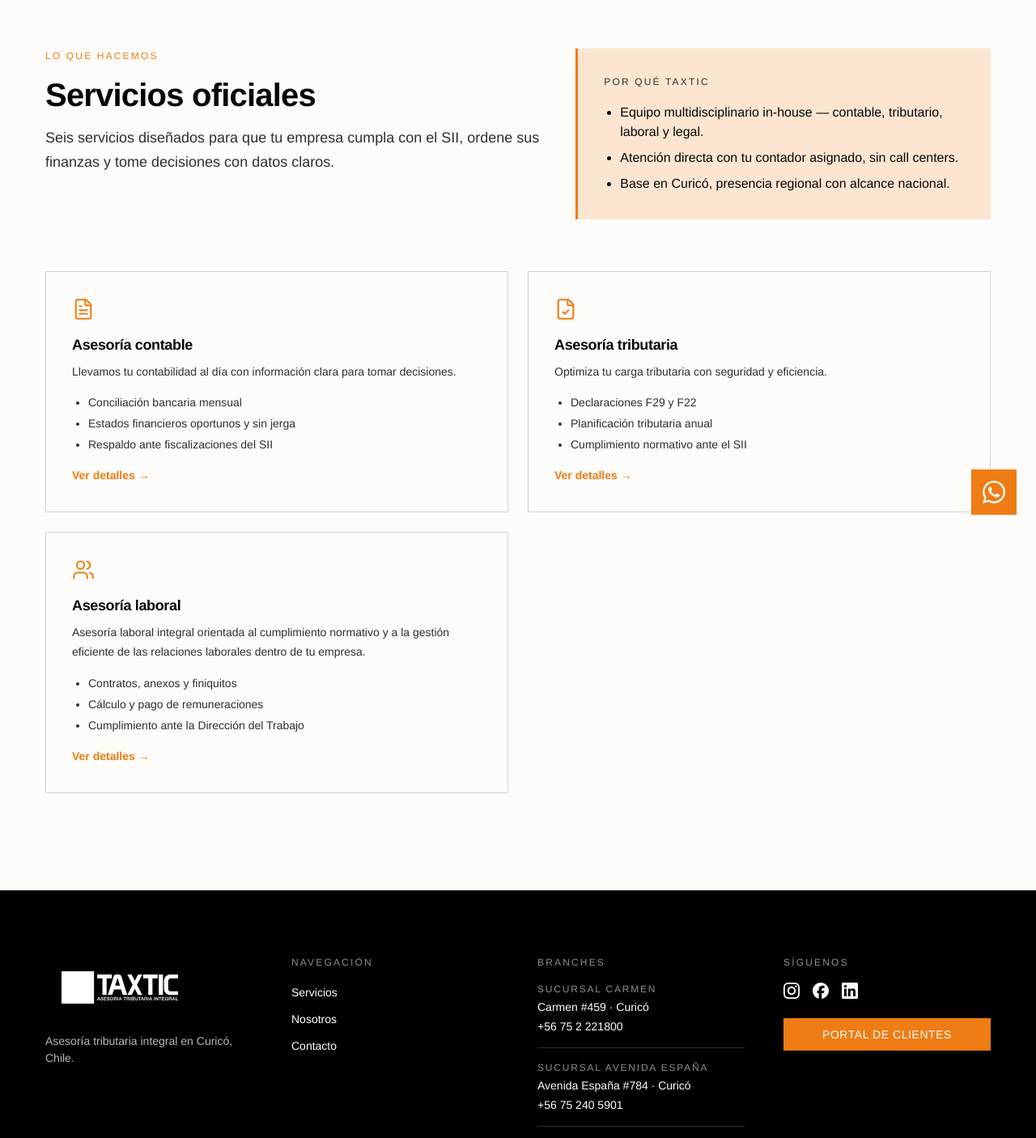
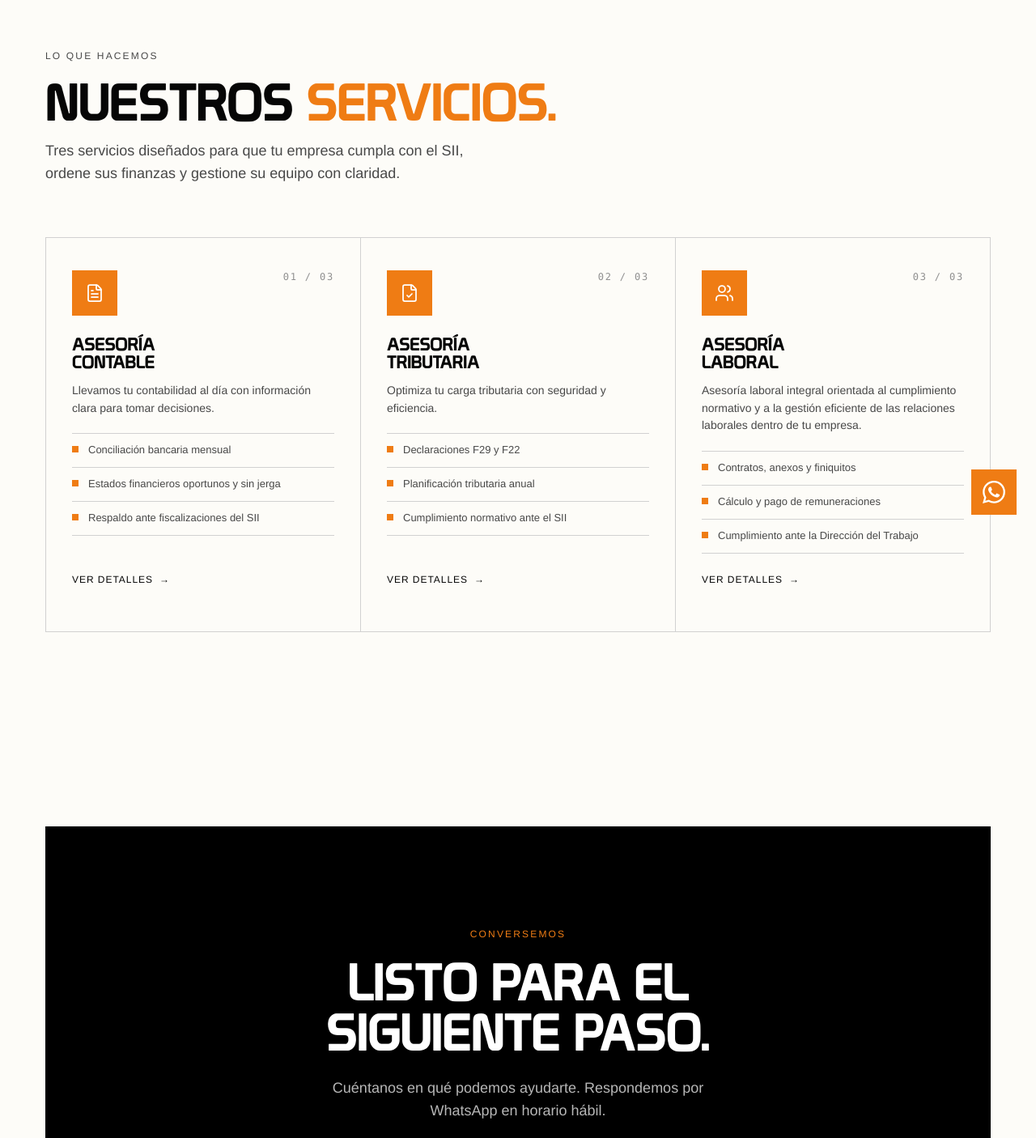
Before and after one commit to TAXTIC/landing-taxtic, a Next.js app: page /en/servicios in a window 1280 px wide. Shown: the part 140-1546 px from the top of the page at 81% size. Built offline with nearby package versions, Linux system fonts and the light colour scheme.

Commit message:
✨ feat(services): reskin del índice de servicios al diseño V2
- hero display + grid de cards con highlights + CTA unificado
- elimina la sección 'por qué' del índice

```diff
--- a/src/app/[locale]/servicios/page.tsx
+++ b/src/app/[locale]/servicios/page.tsx
@@ -2,9 +2,11 @@ import type { Metadata } from "next";
 import { getTranslations, setRequestLocale } from "next-intl/server";
 
 import { Section } from "@/components/common/Section";
-import { AnchorHighlights } from "@/components/sections/AnchorHighlights";
-import { ServicesGrid } from "@/components/sections/ServicesGrid";
-import { loadServicesIndex, type Locale } from "@/lib/content";
+import { SectionHeader } from "@/components/common/SectionHeader";
+import { CTASection } from "@/components/sections/CTASection";
+import { ServicesShowcase } from "@/components/sections/ServicesShowcase";
+import { loadServicesIndex, loadSite, type Locale } from "@/lib/content";
+import { resolveCtaHref } from "@/lib/cta";
 
 type Props = {
   params: Promise<{ locale: string }>;
@@ -16,36 +18,41 @@ export default async function ServicesIndexPage({ params }: Props) {
 
   const locale = rawLocale as Locale;
 
-  const [services, t] = await Promise.all([
+  const [services, site, t] = await Promise.all([
     loadServicesIndex(locale),
+    loadSite(),
     getTranslations({ locale, namespace: "services" }),
   ]);
 
-  const anchorItems = t.raw("indexHero.anchorHighlights.items") as string[];
+  const ctaButton = resolveCtaHref(
+    { kind: "whatsapp", label: t("cta.buttonLabel") },
+    site,
+  );
 
   return (
-    <Section variant="light">
-      <div className="grid gap-10 lg:grid-cols-[1.2fr_1fr] items-start">
-        <div className="flex flex-col gap-4">
-          <span className="label-upper text-(--brand-orange)">
-            {t("indexHero.eyebrow")}
-          </span>
-          <h1 className="text-3xl lg:text-4xl font-bold text-(--gray-900) leading-tight">
-            {t("indexHero.title")}
-          </h1>
-          <p className="text-base lg:text-lg leading-relaxed text-(--gray-700)">
-            {t("indexHero.subtitle")}
-          </p>
+    <>
+      <Section variant="light">
+        <SectionHeader
+          as="h1"
+          display
+          eyebrow={t("indexHero.eyebrow")}
+          title={t("indexHero.title")}
+          accentWord={t("indexHero.accentWord")}
+          subtitle={t("indexHero.subtitle")}
+        />
+        <div className="mt-12 lg:mt-16">
+          <ServicesShowcase
+            services={services.services}
+            seeDetailLabel={t("cards.seeDetailLabel")}
+            showHighlights
+          />
         </div>
-        <AnchorHighlights
-          label={t("indexHero.anchorHighlights.label")}
-          items={anchorItems}
-        />
-      </div>
-      <div className="mt-12 lg:mt-16">
-        <ServicesGrid services={services.services} density="expanded" />
-      </div>
-    </Section>
+      </Section>
+      <CTASection
+        content={{ title: t("cta.title"), subtitle: t("cta.subtitle") }}
+        button={ctaButton}
+      />
+    </>
   );
 }
 
--- a/src/i18n/messages/en.json
+++ b/src/i18n/messages/en.json
@@ -32,17 +32,18 @@
   },
   "services": {
     "indexHero": {
-      "eyebrow": "LO QUE HACEMOS",
-      "title": "Servicios oficiales",
-      "subtitle": "Seis servicios diseñados para que tu empresa cumpla con el SII, ordene sus finanzas y tome decisiones con datos claros.",
-      "anchorHighlights": {
-        "label": "POR QUÉ TAXTIC",
-        "items": [
-          "Equipo multidisciplinario in-house — contable, tributario, laboral y legal.",
-          "Atención directa con tu contador asignado, sin call centers.",
-          "Base en Curicó, presencia regional con alcance nacional."
-        ]
-      }
+      "eyebrow": "Lo que hacemos",
+      "title": "Nuestros servicios.",
+      "accentWord": "servicios.",
+      "subtitle": "Tres servicios diseñados para que tu empresa cumpla con el SII, ordene sus finanzas y gestione su equipo con claridad."
+    },
+    "cards": {
+      "seeDetailLabel": "Ver detalles"
+    },
+    "cta": {
+      "title": "Listo para el siguiente paso.",
+      "subtitle": "Cuéntanos en qué podemos ayudarte. Respondemos por WhatsApp en horario hábil.",
+      "buttonLabel": "Hablemos por WhatsApp"
     },
     "slugHero": {
       "eyebrow": "SERVICIO",
--- a/src/i18n/messages/es.json
+++ b/src/i18n/messages/es.json
@@ -32,17 +32,18 @@
   },
   "services": {
     "indexHero": {
-      "eyebrow": "LO QUE HACEMOS",
-      "title": "Servicios oficiales",
-      "subtitle": "Seis servicios diseñados para que tu empresa cumpla con el SII, ordene sus finanzas y tome decisiones con datos claros.",
-      "anchorHighlights": {
-        "label": "POR QUÉ TAXTIC",
-        "items": [
-          "Equipo multidisciplinario in-house — contable, tributario, laboral y legal.",
-          "Atención directa con tu contador asignado, sin call centers.",
-          "Base en Curicó, presencia regional con alcance nacional."
-        ]
-      }
+      "eyebrow": "Lo que hacemos",
+      "title": "Nuestros servicios.",
+      "accentWord": "servicios.",
+      "subtitle": "Tres servicios diseñados para que tu empresa cumpla con el SII, ordene sus finanzas y gestione su equipo con claridad."
+    },
+    "cards": {
+      "seeDetailLabel": "Ver detalles"
+    },
+    "cta": {
+      "title": "Listo para el siguiente paso.",
+      "subtitle": "Cuéntanos en qué podemos ayudarte. Respondemos por WhatsApp en horario hábil.",
+      "buttonLabel": "Hablemos por WhatsApp"
     },
     "slugHero": {
       "eyebrow": "SERVICIO",
```
